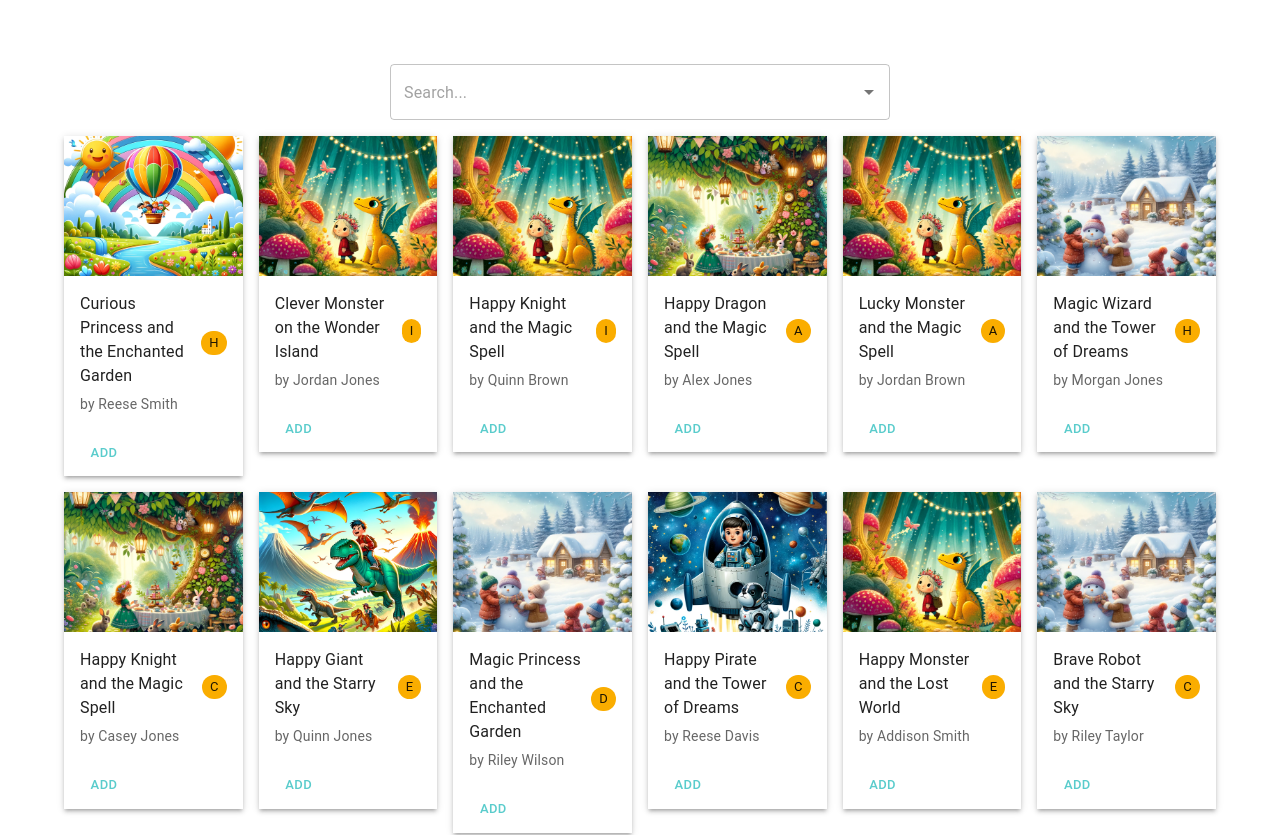
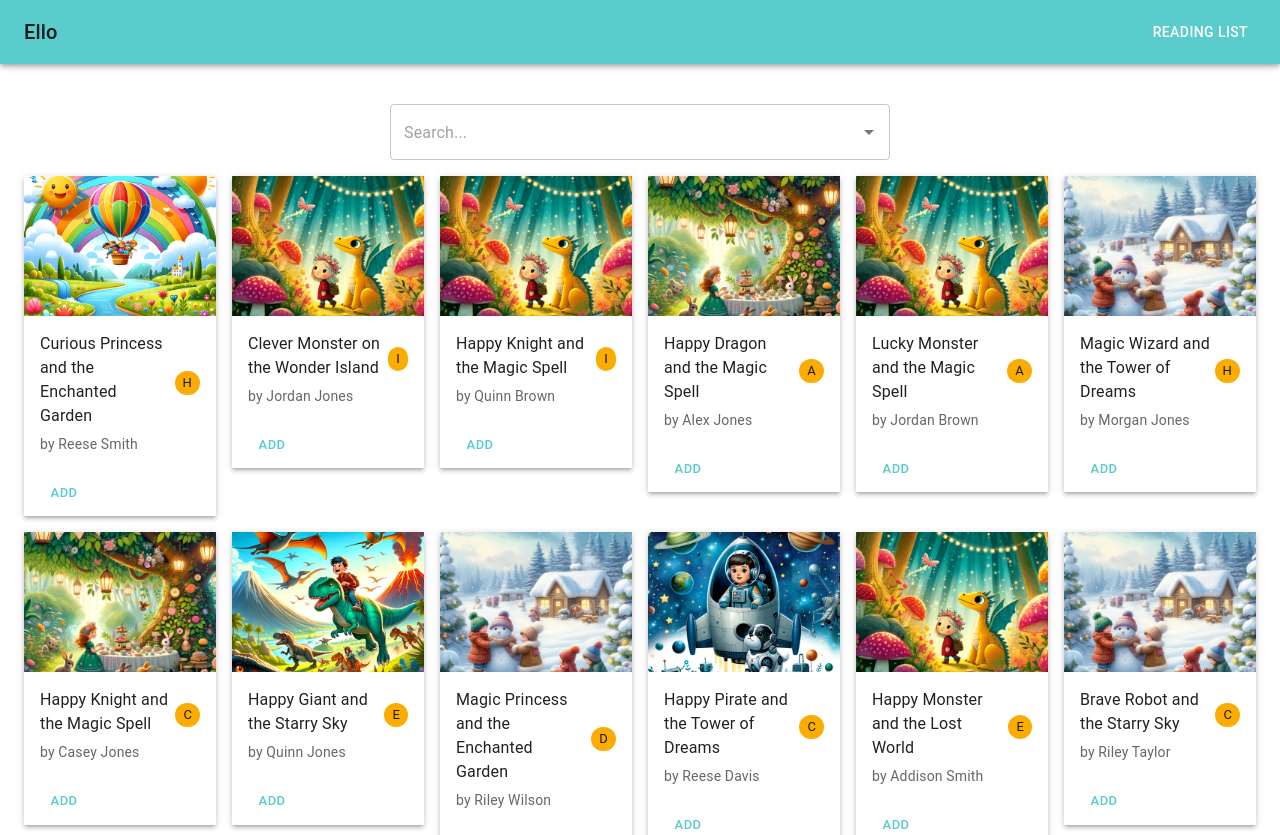
Before and after one commit to cyrilokidi/ello-fullstack-test, a Next.js app in the folder frontend/: page / in a window 1280 px wide. Shown: the top 835 px of the page. Built offline with nearby package versions, Linux system fonts and the light colour scheme.

Commit message:
Add app bar

```diff
--- a/frontend/pages/index.tsx
+++ b/frontend/pages/index.tsx
@@ -1,9 +1,12 @@
-import { Box, Container, Grid } from "@mui/material";
+import { AppBar, Box, Button, Container, Divider, Drawer, Grid, IconButton, List, ListItem, ListItemButton, ListItemText, Toolbar, Typography } from "@mui/material";
 import React from "react";
 import { IBook, demoBooks } from "../data";
 import { useApp } from "../contexts/AppContext";
 import { BookCard } from "../components/BookCard";
 import { SearchInput } from "../components/SearchInput";
+import {
+    Menu as MenuIcon,
+} from "@mui/icons-material";
 
 export interface IUseFetchAllBooks {
     books: IBook[];
@@ -24,21 +27,96 @@ export const useFetchAllBooks = (): IUseFetchAllBooks => {
     }
 };
 
+const drawerWidth = 240;
+
 export default function HomePage() {
     const fetchAllBooks = useFetchAllBooks();
 
     const app = useApp();
 
-    return <Container component="main">
+    const [mobileOpen, setMobileOpen] = React.useState(false);
+
+    const handleDrawerToggle = () => {
+        setMobileOpen((prevState) => !prevState);
+    };
+
+    const drawer = (
+        <Box onClick={handleDrawerToggle} sx={{ textAlign: 'center' }}>
+            <Typography variant="h6" sx={{ my: 2 }}>
+                Ello
+            </Typography>
+
+            <Divider />
+
+            <List>
+                <ListItem disablePadding>
+                    <ListItemButton sx={{ textAlign: 'center' }}>
+                        <ListItemText primary="Reading List" />
+                    </ListItemButton>
+                </ListItem>
+            </List>
+        </Box>
+    );
+
+    return <Box display="flex">
+        <AppBar component="nav">
+            <Toolbar>
+                {/* <IconButton
+                    color="inherit"
+                    aria-label="open drawer"
+                    edge="start"
+                    onClick={handleDrawerToggle}
+                    sx={{ mr: 2, display: { sm: 'none' } }}
+                >
+                    <MenuIcon />
+                </IconButton> */}
+
+                <Typography
+                    variant="h6"
+                    component="div"
+                    sx={{ flexGrow: 1, display: { xs: 'none', sm: 'block' } }}
+                >
+                    Ello
+                </Typography>
+
+                <Box sx={{ display: { xs: 'none', sm: 'block' } }}>
+
+                    <Button sx={{ color: '#fff' }}>
+                        Reading List
+                    </Button>
+                </Box>
+            </Toolbar>
+        </AppBar>
+
+        <nav>
+            <Drawer
+                // container={container}
+                variant="temporary"
+                open={mobileOpen}
+                onClose={handleDrawerToggle}
+                ModalProps={{
+                    keepMounted: true, // Better open performance on mobile.
+                }}
+                sx={{
+                    display: { xs: 'block', sm: 'none' },
+                    '& .MuiDrawer-paper': { boxSizing: 'border-box', width: drawerWidth },
+                }}
+            >
+                {drawer}
+            </Drawer>
+        </nav>
+
         <Box
+            component="main"
             sx={{
-                marginTop: 8,
+                p: 3,
                 display: 'flex',
                 flexDirection: 'column',
                 alignItems: 'center',
             }}
             gap={2}
         >
+            <Toolbar />
             <Box>
                 <SearchInput
                     books={fetchAllBooks.books}
@@ -50,7 +128,9 @@ export default function HomePage() {
                     {fetchAllBooks.books.map((book, index) => <Grid
                         key={index}
                         item
-                        xs={2}
+                        lg={2}
+                        md={3}
+                        xs={6}
                     >
                         <BookCard
                             book={book}
@@ -62,5 +142,40 @@ export default function HomePage() {
                 </Grid>
             </Box>
         </Box>
-    </Container>
+    </Box>
+
+    // return <Container component="main">
+    //     <Box
+    //         sx={{
+    //             marginTop: 8,
+    //             display: 'flex',
+    //             flexDirection: 'column',
+    //             alignItems: 'center',
+    //         }}
+    //         gap={2}
+    //     >
+    //         <Box>
+    //             <SearchInput
+    //                 books={fetchAllBooks.books}
+    //             />
+    //         </Box>
+
+    //         <Box>
+    //             <Grid container spacing={2}>
+    //                 {fetchAllBooks.books.map((book, index) => <Grid
+    //                     key={index}
+    //                     item
+    //                     xs={2}
+    //                 >
+    //                     <BookCard
+    //                         book={book}
+    //                         selectedBooks={app.selectedBooks}
+    //                         onAddBook={app.addBook}
+    //                         onRemoveBook={app.removeBook}
+    //                     />
+    //                 </Grid>)}
+    //             </Grid>
+    //         </Box>
+    //     </Box>
+    // </Container>
 }
```
Also changed, not shown: frontend/public/logo.svg (added).
